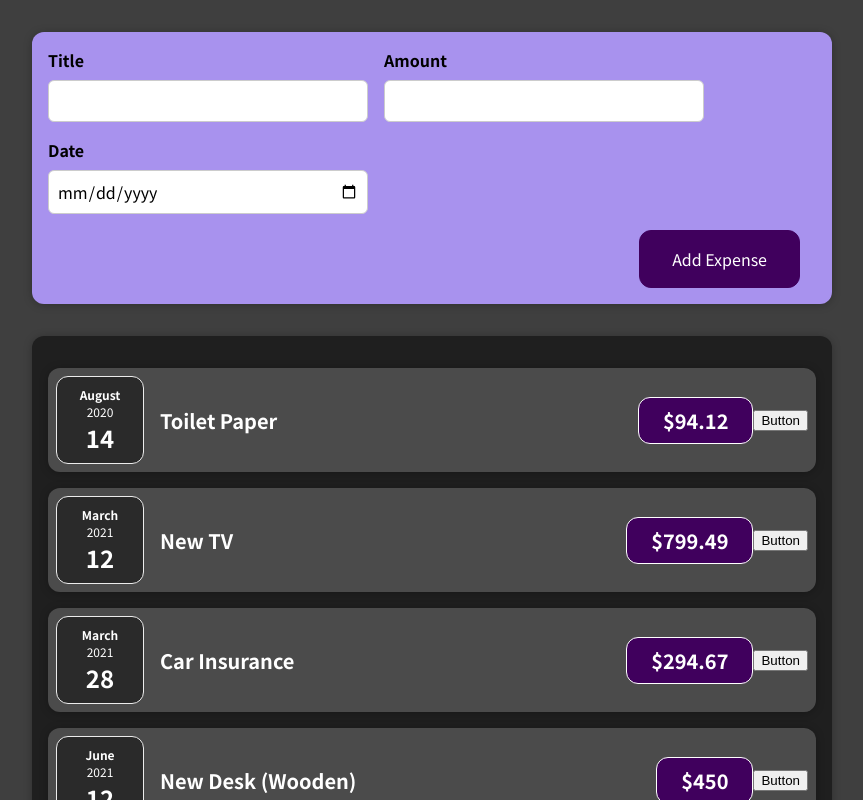
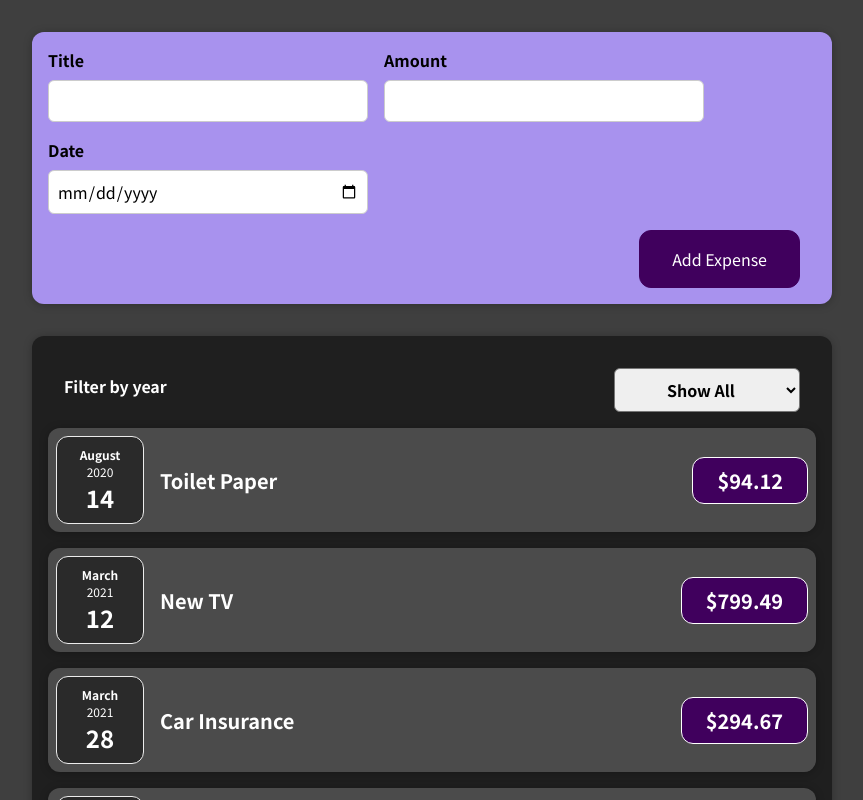
Before and after one commit to RomariosGoIT/first-project, a React (Create React App) app: page / in a window 1280 px wide. Shown: the top 800 px of the page, without its empty margins (208-1071 px from the left). Built offline with nearby package versions, Linux system fonts and the light colour scheme.

Commit message:
ADD: Filter component

```diff
--- a/src/App.js
+++ b/src/App.js
@@ -1,4 +1,4 @@
-import React from 'react';
+import React, { useState } from 'react';
 import Expense from './components/Expense';
 import NewExpense from './components/NewExpense/NewExpense';
 
@@ -25,10 +25,17 @@ const App = () => {
     },
   ];
 
+  const [expenseData, setExpenseData] = useState(expenses);
+
+  const getExpenseData = expenseData => {
+    setExpenseData(lastState => [...lastState, expenseData]);
+    console.log(expenseData);
+  };
+
   return (
     <div>
-      <NewExpense />
-      <Expense items={expenses} />
+      <NewExpense onGetExpenseData={getExpenseData} />
+      <Expense items={expenseData} />
     </div>
   );
 };
--- a/src/components/Expense.js
+++ b/src/components/Expense.js
@@ -1,14 +1,29 @@
-import React from 'react';
+import React, { useState } from 'react';
 import ExpenseItems from './ExpenseItems';
 import './css/Expense.css';
 import Card from './Card';
 
+import ExpensesFilter from './NewExpense/ExpensesFilter';
+
 const Expense = props => {
+  const [selectedYear, setFilerOption] = useState('All');
+
+  const saveFilterOption = getFilterOption => {
+    setFilerOption(getFilterOption);
+    console.log(selectedYear);
+  };
+
   return (
     <Card className="expenses">
-      {props.items.map(data => {
-        return <ExpenseItems key={data.id} date={data.date} title={data.title} amount={data.amount} />;
-      })}
+      <ExpensesFilter selected={selectedYear} onSaveFilterOption={saveFilterOption} />
+      {props.items
+        .filter(({ date }) => {
+          if (!selectedYear || selectedYear === 'All') return true;
+          return date.getFullYear().toString() === selectedYear;
+        })
+        .map(data => {
+          return <ExpenseItems key={data.id} date={data.date} title={data.title} amount={data.amount} />;
+        })}
     </Card>
   );
 };
--- a/src/components/ExpenseItems.js
+++ b/src/components/ExpenseItems.js
@@ -1,21 +1,16 @@
-import React, { useState } from 'react';
+import React from 'react';
 import ExpenseDate from './ExpenseDate';
 import './css/ExpenseItems.css';
 import Card from './Card';
 
 const ExpenseItems = props => {
-  const [title, setTitle] = useState(props.title);
-
-  const onClickHandler = () => setTitle('Clicked');
-
   return (
     <Card className="expense-item">
       <ExpenseDate date={props.date} />
       <div className="expense-item__description ">
-        <h2>{title}</h2>
+        <h2>{props.title}</h2>
         <div className="expense-item__price">${props.amount}</div>
       </div>
-      <button onClick={onClickHandler}>Button</button>
     </Card>
   );
 };
--- a/src/components/NewExpense/ExpenseForm.js
+++ b/src/components/NewExpense/ExpenseForm.js
@@ -2,7 +2,7 @@ import React, { useState } from 'react';
 
 import '../css/ExpenseForm.css';
 
-const ExpenseForm = () => {
+const ExpenseForm = ({ onSaveExpanseData }) => {
   const [enteredTitle, setEnteredTitle] = useState('');
   const [enteredAmount, setEnteredAmount] = useState('');
   const [enteredDate, setEnteredDate] = useState('');
@@ -19,37 +19,43 @@ const ExpenseForm = () => {
     setEnteredDate(e.target.value);
   };
 
-  const value = {
-    title: enteredTitle,
-    amount: enteredAmount,
-    date: enteredDate,
-  };
-
   const onSubmitHandler = e => {
     e.preventDefault();
-    console.log(value);
+
+    const expenseData = {
+      title: enteredTitle,
+      amount: enteredAmount,
+      date: new Date(enteredDate),
+    };
+
+    if ((enteredTitle || enteredAmount) !== '' && enteredDate) {
+      onSaveExpanseData(expenseData);
+      setEnteredTitle('');
+      setEnteredAmount('');
+      setEnteredDate('');
+    } else {
+      console.log('ERROR');
+    }
   };
 
   return (
-    <form>
+    <form onSubmit={onSubmitHandler}>
       <div className="new-expense__controls">
         <div className="new-expense__control">
           <label>Title</label>
-          <input type="text" onChange={titleChgHandler} />
+          <input type="text" value={enteredTitle} onChange={titleChgHandler} />
         </div>
         <div className="new-expense__control">
           <label>Amount</label>
-          <input type="number" min="0.01" step="0.01" onChange={amountChgHandler} />
+          <input type="number" min="0.01" step="0.01" value={enteredAmount} onChange={amountChgHandler} />
         </div>
         <div className="new-expense__control">
           <label>Date</label>
-          <input type="date" min="2019-01-01" max="2022-12-31" onChange={dateChnHandler} />
+          <input type="date" min="2019-01-01" max="2022-12-31" value={enteredDate} onChange={dateChnHandler} />
         </div>
       </div>
       <div className="new-expense__actions">
-        <button type="submit" onClick={onSubmitHandler}>
-          Add Expense
-        </button>
+        <button type="submit">Add Expense</button>
       </div>
     </form>
   );
--- /dev/null
+++ b/src/components/NewExpense/ExpensesFilter.js
@@ -0,0 +1,26 @@
+import React from 'react';
+
+import '../css/ExpensesFilter.css';
+
+const ExpensesFilter = ({ onSaveFilterOption, selected }) => {
+  const filterHandler = event => {
+    onSaveFilterOption(event.target.value);
+  };
+
+  return (
+    <div className="expenses-filter">
+      <div className="expenses-filter__control">
+        <label>Filter by year</label>
+        <select value={selected} onChange={filterHandler}>
+          <option value="All">Show All</option>
+          <option value="2022">2022</option>
+          <option value="2021">2021</option>
+          <option value="2020">2020</option>
+          <option value="2019">2019</option>
+        </select>
+      </div>
+    </div>
+  );
+};
+
+export default ExpensesFilter;
--- a/src/components/NewExpense/NewExpense.js
+++ b/src/components/NewExpense/NewExpense.js
@@ -3,10 +3,18 @@ import '../css/NewExpense.css';
 import './ExpenseForm';
 import ExpenseForm from './ExpenseForm';
 
-const NewExpense = () => {
+const NewExpense = ({ onGetExpenseData }) => {
+  const savedExpanseData = enteredExpanseData => {
+    const expanseData = {
+      ...enteredExpanseData,
+      id: Math.random().toString(),
+    };
+    onGetExpenseData(expanseData);
+  };
+
   return (
     <div className="new-expense">
-      <ExpenseForm />
+      <ExpenseForm onSaveExpanseData={savedExpanseData} />
     </div>
   );
 };
--- /dev/null
+++ b/src/components/css/ExpensesFilter.css
@@ -0,0 +1,24 @@
+.expenses-filter {
+  color: white;
+  padding: 0 1rem;
+}
+
+.expenses-filter__control {
+  display: flex;
+  width: 100%;
+  align-items: center;
+  justify-content: space-between;
+  margin: 1rem 0;
+}
+
+.expenses-filter label {
+  font-weight: bold;
+  margin-bottom: 0.5rem;
+}
+
+.expenses-filter select {
+  font: inherit;
+  padding: 0.5rem 3rem;
+  font-weight: bold;
+  border-radius: 6px;
+}
```
Also changed, not shown: 1 other file (tests, documents, lock files or other folders).
